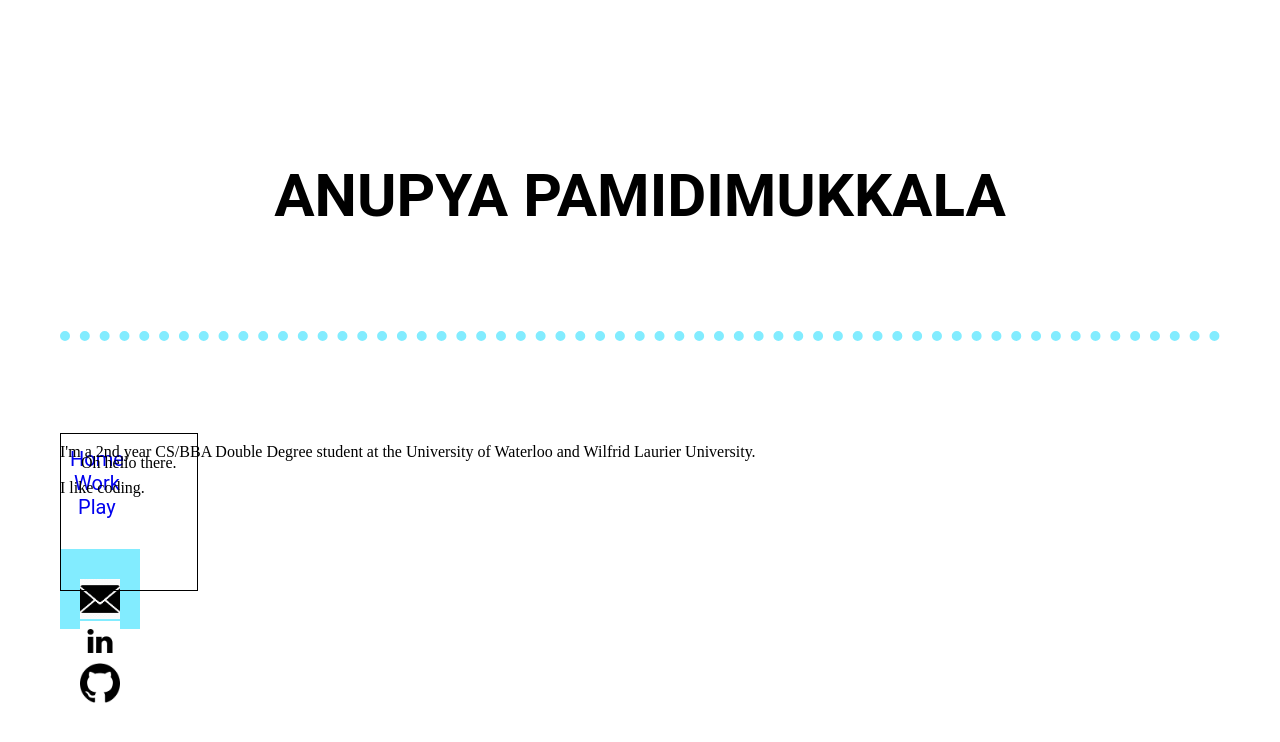
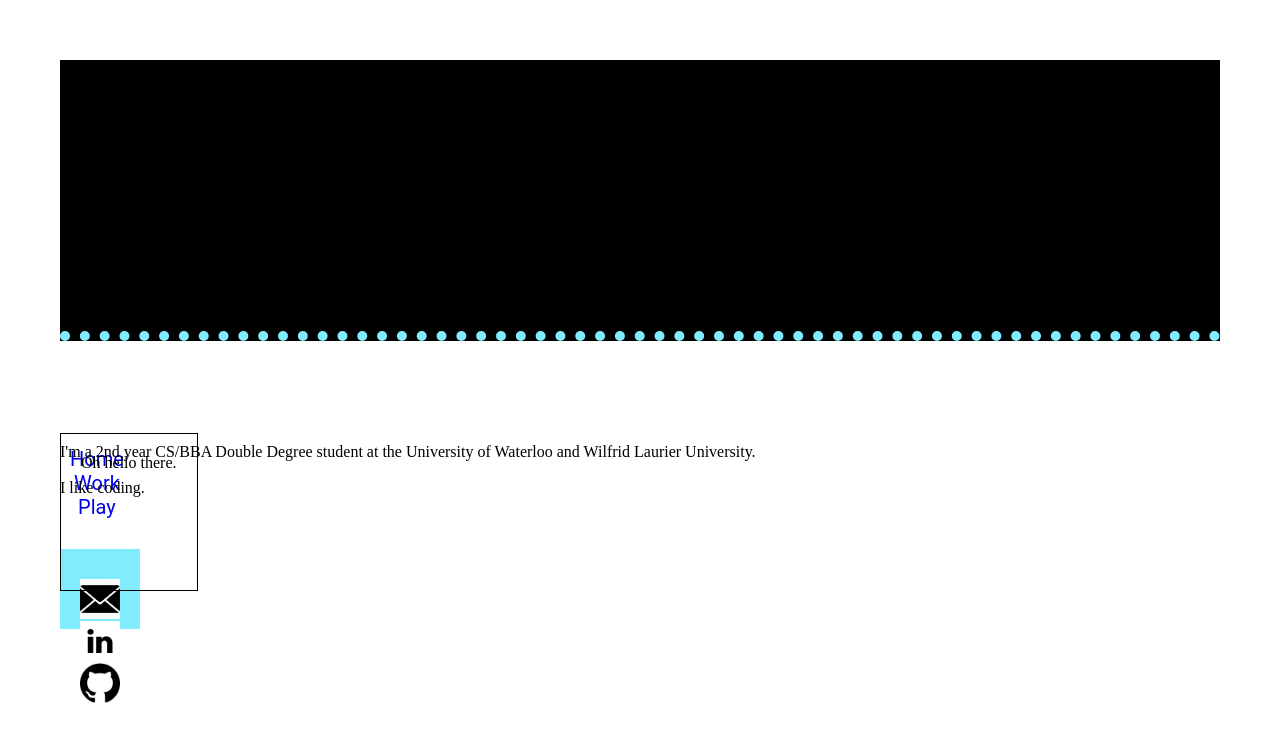
Before and after one commit to Anupya/anupya.github.io, a Jekyll site: the page built from index.html, in a window 1280 px wide. Shown: the top 742 px of the page. Built offline with Jekyll 4.4.1, drawn with Linux system fonts in a browser that asks for light colours.

Commit message:
let's try this again

```diff
--- a/css/main.css
+++ b/css/main.css
@@ -9,11 +9,12 @@ h1 {
     font-family:'Century Gothic', 'Roboto', 'Arial', 'Sans-Serif';
     font-style: normal;
     font-weight: 100px;
+    font-color: white;
     font-size: 60px;
     font-stretch: extra-expanded;
     font-color: black;
     animation: logoAppears 2s;
-    background-color: white;
+    background-color: black;
     text-align: center;
     letter-spacing: expanded;
 }
@@ -74,6 +75,7 @@ footer ul {
     list-style: none;
     height: 60px;
     width: auto;
+    text-align: center;
 }
 /* URLS */
 a {
@@ -113,7 +115,6 @@ img {
     text-align: center;
 }
 
-/* ANIMATIONS */
 @keyframes logoAppears {
     from {font-color: black;}
     to {font-color: white;}
```
